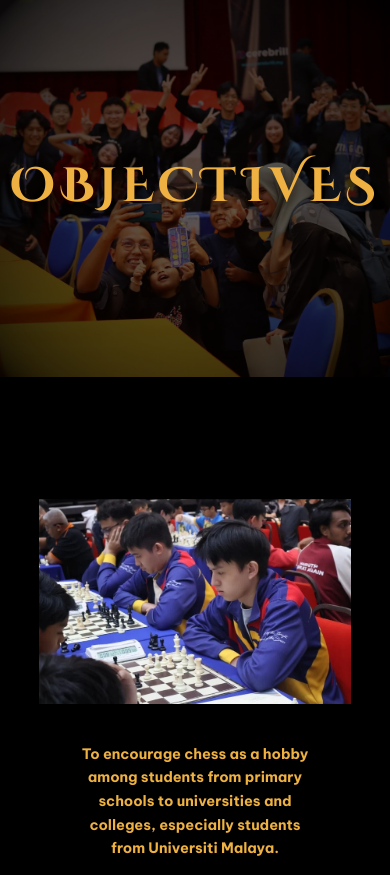
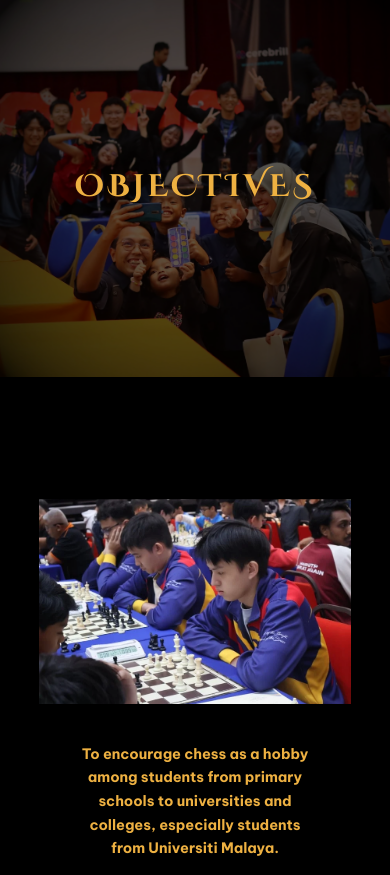
Before and after one commit to LimWeiJen/gacc, a Next.js app: page /background in a window 390 px wide. Shown: the part 2449-3324 px from the top of the page. Built offline with nearby package versions, Linux system fonts and the light colour scheme.

Commit message:
feat: add background page component with event details and objectives

```diff
--- a/app/background/page.tsx
+++ b/app/background/page.tsx
@@ -94,8 +94,8 @@ export default function Background() {
       {/* Objectives Banner Section */}
       <section className="relative w-full min-h-[45vh] md:min-h-[50vh] flex flex-col items-center justify-center">
         <Image src={ObjectivesImage} alt="Objectives Banner Image" className="absolute inset-0 w-full h-full border-none !p-0 opacity-40 object-cover" />
-        <div className="relative z-10 flex flex-col items-center justify-center">
-          <h2 className="font-main-title text-gold text-5xl md:text-7xl font-bold tracking-widest drop-shadow-[0_4px_8px_rgba(0,0,0,0.8)]">
+        <div className="relative z-10 flex flex-col items-center justify-center text-center px-4">
+          <h2 className="font-main-title text-gold font-bold tracking-widest drop-shadow-[0_4px_8px_rgba(0,0,0,0.8)] text-[min(8vw,4.5rem)] leading-none text-center">
             OBJECTIVES
           </h2>
         </div>
@@ -227,8 +227,8 @@ export default function Background() {
       {/* Organizing Committee Banner Section */}
       <section className="relative w-full min-h-[45vh] md:min-h-[50vh] flex flex-col items-center justify-center">
         <Image src={OrganizingCommitteeImage} alt="Organizing Committee Banner Image" className="absolute inset-0 w-full h-full border-none !p-0 opacity-70 object-cover" />
-        <div className="relative z-10 flex flex-col items-center justify-center text-center">
-          <h2 className="font-main-title text-gold text-5xl md:text-7xl font-bold tracking-widest drop-shadow-[0_4px_8px_rgba(0,0,0,0.8)] leading-tight">
+        <div className="relative z-10 flex flex-col items-center justify-center text-center px-4">
+          <h2 className="font-main-title text-gold font-bold tracking-widest drop-shadow-[0_4px_8px_rgba(0,0,0,0.8)] text-[min(8vw,4.5rem)] leading-tight text-center">
             ORGANIZING<br/>COMMITTEE
           </h2>
         </div>
```
